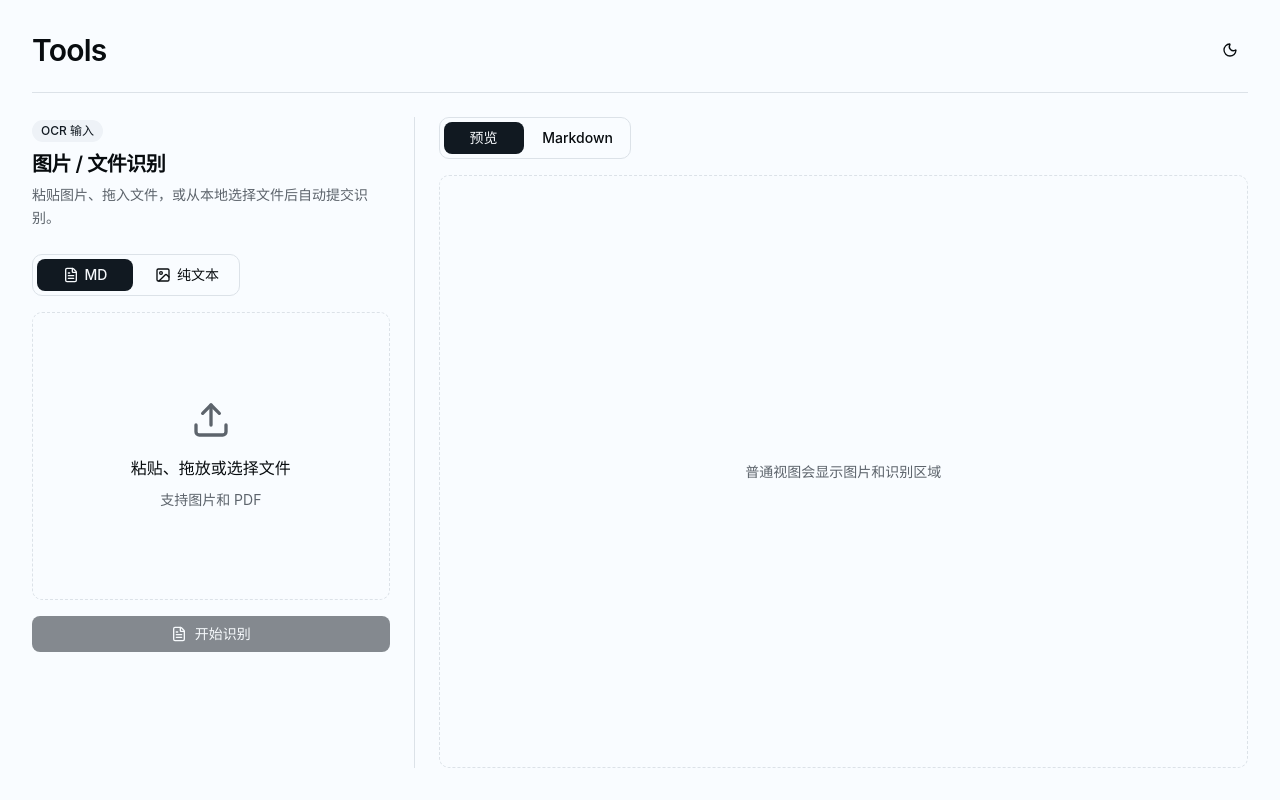
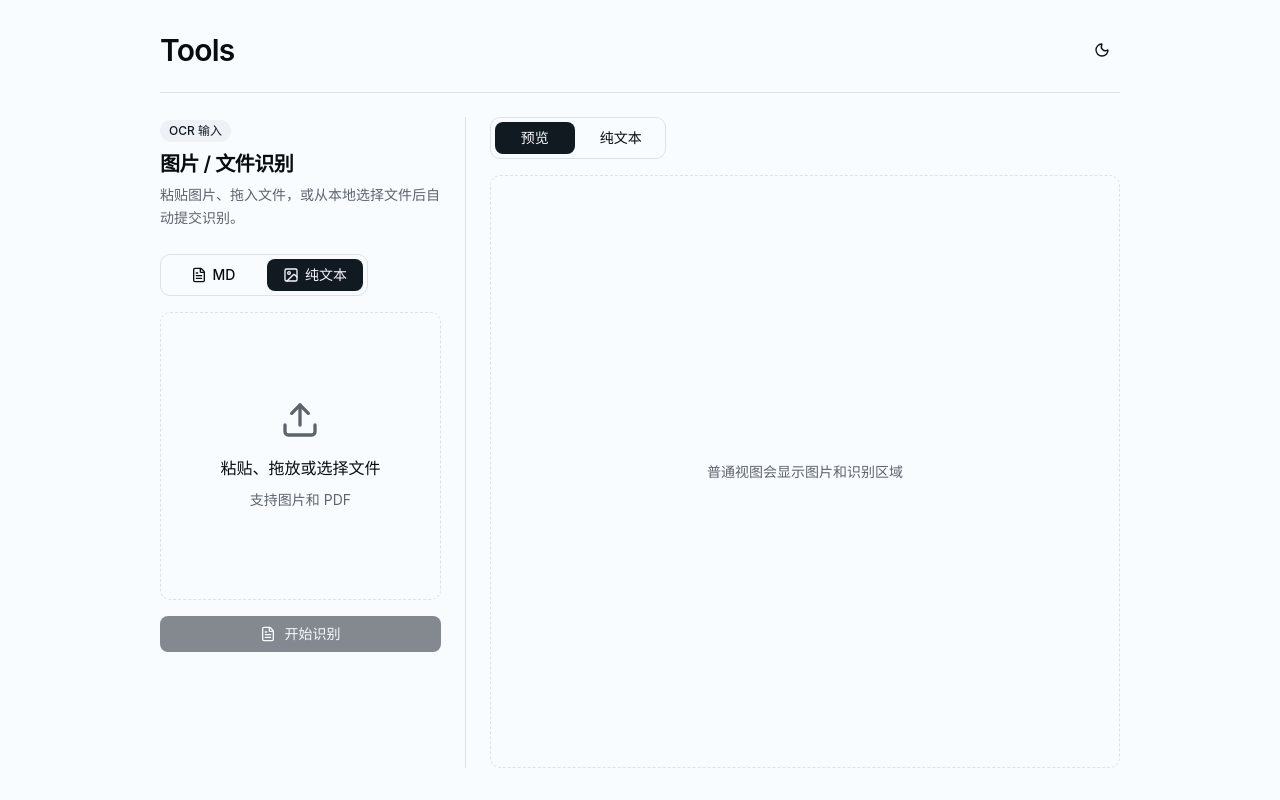
Before and after one commit to TnZzZHlp/tools, a Vue app: page /tools/ocr in a window 1280 px wide. Built offline with nearby package versions, Linux system fonts and the light colour scheme.

Commit message:
style: 调整布局宽度和OCR默认输出模式

```diff
--- a/src/App.vue
+++ b/src/App.vue
@@ -21,7 +21,7 @@ function toggleTheme() {
 <template>
   <div class="h-screen overflow-hidden bg-background text-foreground">
     <div
-      class="mx-auto flex h-full w-full max-w-7xl flex-col overflow-hidden px-4 py-4 sm:px-6 sm:py-6 lg:px-8 lg:py-8"
+      class="mx-auto flex h-full w-full max-w-[80vw] flex-col overflow-hidden px-4 py-4 sm:px-6 sm:py-6 lg:px-8 lg:py-8"
     >
       <header class="mb-4 flex flex-col gap-3 border-b pb-4 sm:mb-6 sm:gap-4 sm:pb-6">
         <div class="flex flex-wrap items-center justify-between gap-3">
--- a/src/views/OcrView.vue
+++ b/src/views/OcrView.vue
@@ -45,7 +45,7 @@ interface LayoutBlock {
 
 const file = ref<File | null>(null)
 const fileInput = ref<HTMLInputElement | null>(null)
-const outputMode = ref<OutputMode>('markdown')
+const outputMode = ref<OutputMode>('text')
 const activeOutputTab = ref<OutputTab>('normal')
 const result = ref('')
 const pages = ref<OcrPage[]>([])
@@ -186,7 +186,9 @@ function extractDocumentLayoutOverlayPages(result: Record<string, unknown>): Lay
     const outputImages = isRecord(layoutResult.outputImages) ? layoutResult.outputImages : null
     const imageUrl =
       asString(outputImages?.layout_det_res) ||
-      Object.values(outputImages ?? {}).map(asString).find(Boolean) ||
+      Object.values(outputImages ?? {})
+        .map(asString)
+        .find(Boolean) ||
       asString(layoutResult.inputImage)
     const parsingList = Array.isArray(prunedResult?.parsing_res_list)
       ? prunedResult.parsing_res_list
@@ -194,12 +196,10 @@ function extractDocumentLayoutOverlayPages(result: Record<string, unknown>): Lay
 
     if (!imageUrl || !parsingList.length) continue
 
-    const blocks = parsingList
-      .filter(isRecord)
-      .map((block) => ({
-        label: asString(block.block_label),
-        content: asString(block.block_content),
-      }))
+    const blocks = parsingList.filter(isRecord).map((block) => ({
+      label: asString(block.block_label),
+      content: asString(block.block_content),
+    }))
 
     if (blocks.length) {
       overlayPages.push({ imageUrl, blocks })
```
